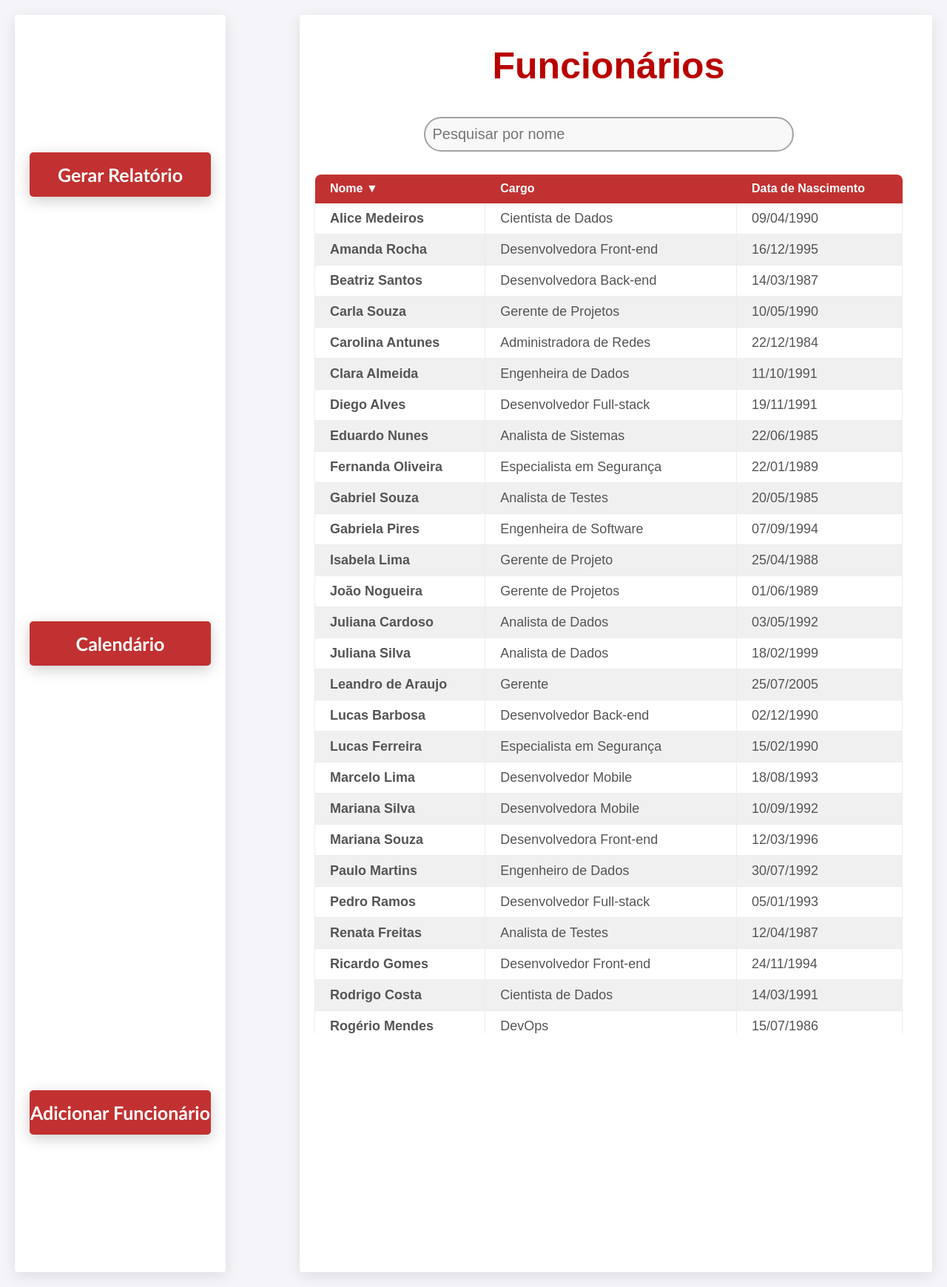
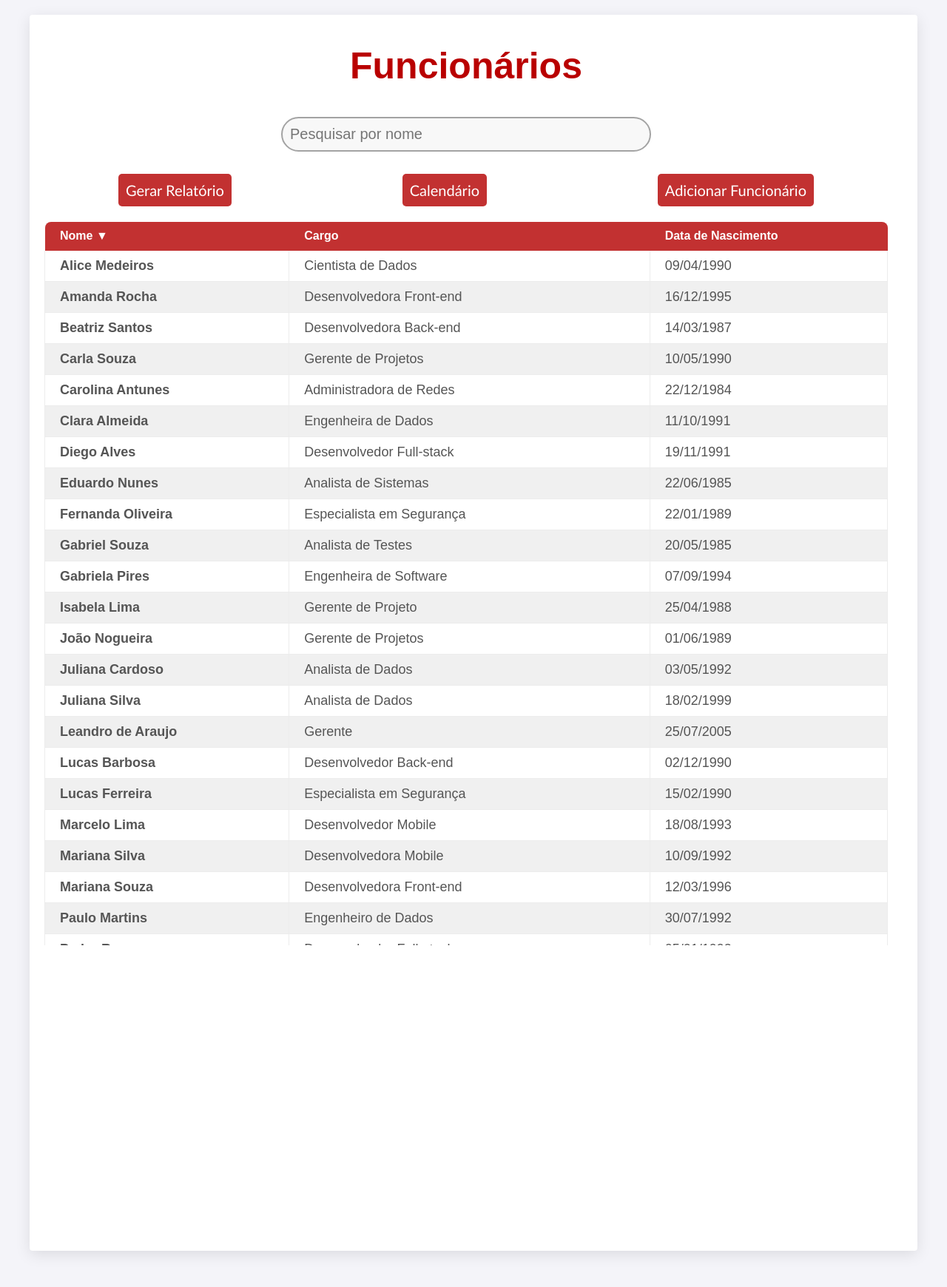
Before and after one commit to V1N1nam/Django, a Django app: page /main/ in a window 1280 px wide. Shown: the whole page at 74% size. Run offline with Django 5.2, Linux system fonts and the light colour scheme; a user stored in the database is signed in; data comes from the database, SQL or seed files in the repository; both versions use the stored data as it was after the commit.

Commit message:
main design

```diff
--- a/app/static/app/css/main.css
+++ b/app/static/app/css/main.css
@@ -15,55 +15,12 @@ body {
 
 /* Estilizando o container da esquerda */
 .mainContainer {
-    display: grid;
-    grid-template-columns: 1fr 3fr;
-    column-gap: 100px;
+    display: flex;
+    flex-direction: column;
+    align-items: center;
     width: 100%;
     height: 100vh;
     padding: 20px;
-}
-
-/* Estilizando o container da esquerda */
-.leftContainer {
-    display: flex;
-    flex-direction: column;
-    align-items: center;
-    justify-content: center;
-    width: 100%;
-    border-radius: 4px;
-    padding: 20px;
-    background-color: white;
-    box-shadow: 0 5px 20px rgba(0, 0, 0, 0.1);
-}
-
-/* Estilizando ações */
-.actions {
-    display: flex;
-    flex-direction: column;
-    justify-content: space-between; /* Aplica o space-between verticalmente */
-    height: 80%; /* Define a altura total do container */
-    width: 100%;
-}
-
-
-/* Estilizando os botões */
-button {
-    background-color: #c23131;
-    font-weight: bold;
-    font-size: 25px;
-    width: 100%;
-    height: 60px;
-    font-family: Calibri;
-    color: white;
-    border: none;
-    border-radius: 5px;
-    cursor: pointer;
-    box-shadow: 0 5px 20px rgba(0, 0, 0, 0.2);
-    transition: 0.3s;
-}
-
-button:hover {
-    opacity: .8;
 }
 
 /* Estilizando o container da direita */
@@ -78,8 +35,39 @@ button:hover {
     text-align: center;
 }
 
+/* Estilizando ações */
+.actions {
+    display: flex;
+    flex-direction: row;
+    justify-content: space-between; /* Aplica o space-between verticalmente */
+    width: 100%;
+    padding: 0 100px;
+    margin: 20px 0;
+}
+
+
+/* Estilizando os botões */
+button {
+    display: flex;
+    align-items: center;
+    justify-content: center;
+    background-color: #c23131;
+    font-size: 20px;
+    padding: 10px;
+    font-family: Calibri;
+    color: white;
+    border: none;
+    border-radius: 5px;
+    cursor: pointer;
+    transition: 0.3s;
+}
+
+button:hover {
+    opacity: .8;
+}
+
 .divTabela {
-    height: 70%;
+    height: 60%;
     overflow-y: scroll;
 }
 
--- a/app/templates/main.html
+++ b/app/templates/main.html
@@ -11,7 +11,10 @@
 
 {% block content %}
     <div class="mainContainer">
-        <div class="leftContainer">
+        <div class="rightContainer">
+            <h1>Funcionários</h1>
+            <input class="searchBar" type="text" id="searchInput" onkeyup="filterTable()" placeholder="Pesquisar por nome">
+
             <div class="actions">
                 <button class="reportBtn" onclick="location.href='{% url 'relatorio_dinamico' %}'">
                     Gerar Relatório
@@ -24,11 +27,6 @@
                     Adicionar Funcionário
                 </button>
             </div>
-        </div>
-
-        <div class="rightContainer">
-            <h1>Funcionários</h1>
-            <input class="searchBar" type="text" id="searchInput" onkeyup="filterTable()" placeholder="Pesquisar por nome">
 
             <div class="divTabela">
                 <table id="funcionariosTabela" class="funcionariosNomes">
```
Also changed, not shown: db.sqlite3.
